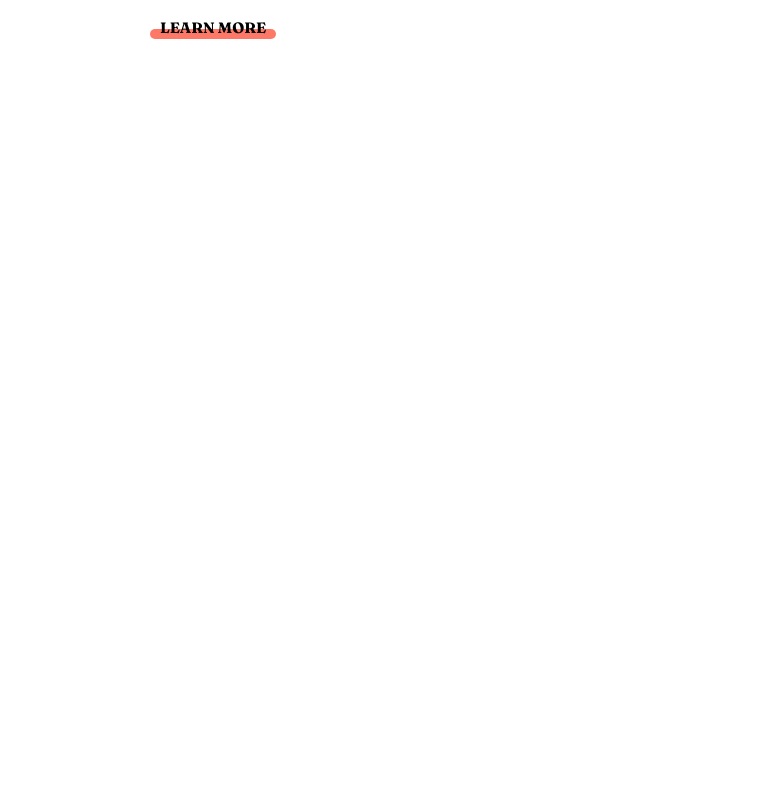
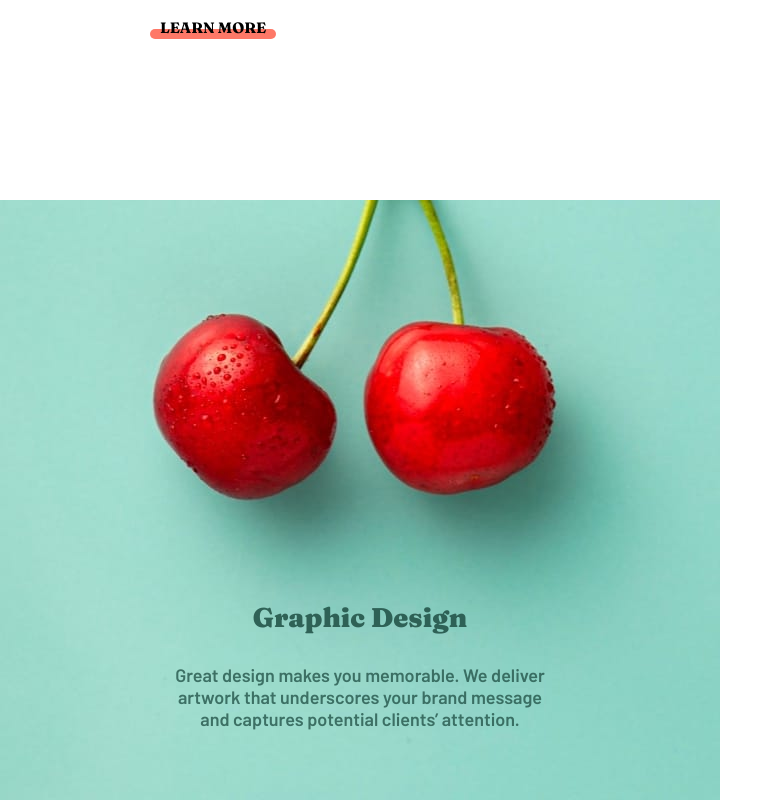
Before and after one commit to Barna-Molnar/sunnyside-agency-react, a React (Create React App) app: page / in a window 1280 px wide. Shown: the part 3000-3800 px from the top of the page, without its empty margins (0-783 px from the left). Before the commit the page ends 3200 px from the top, so only its background shows below. Built offline with nearby package versions, Linux system fonts and the light colour scheme.

Commit message:
Create CardMixin Component

```diff
--- /dev/null
+++ b/src/components/CardMixin.jsx
@@ -0,0 +1,32 @@
+import React from 'react';
+import styled from 'styled-components';
+import Title from './Title';
+
+const CardMixinStyles = styled.div`
+  text-align: center;
+  height: 600px;
+  width: 720px;
+  position: relative;
+  background-color: yellow;
+  display: flex;
+  justify-content: center;
+  align-items: flex-end;
+  padding: 0 15rem 5rem 15rem;
+  background: url(${(props) => props.bckImg});
+`;
+
+export default function CardMixin({ bckImg }) {
+  return (
+    <CardMixinStyles bckImg={bckImg}>
+      {/* <img src={bckImg} alt="backgound phot" /> */}
+      <Title
+        className="title"
+        title={'Graphic Design'}
+        para={
+          'Great design makes you memorable. We deliver artwork that underscores your brand message and captures potential clients’ attention.'
+        }
+        titleColor={'var(--dark-cyan-text)'}
+      />
+    </CardMixinStyles>
+  );
+}
--- a/src/components/Cards.jsx
+++ b/src/components/Cards.jsx
@@ -7,6 +7,7 @@ import Cherry from '../images/desktop/image-graphic-design.jpg';
 import Orange from '../images/desktop/image-photography.jpg';
 import CardNoText from './CardNoText';
 import CardNoImg from './CardNoImg';
+import CardMixin from './CardMixin';
 
 const CardsStyles = styled.div`
   display: flex;
@@ -34,6 +35,7 @@ export default function Cards() {
       />
       {/* <Card bckImg={Cherry} title />
       <Card bckImg={Orange} title /> */}
+      <CardMixin bckImg={Cherry} />
     </CardsStyles>
   );
 }
--- a/src/components/Title.jsx
+++ b/src/components/Title.jsx
@@ -1,9 +1,28 @@
 import React from 'react';
+import styled from 'styled-components';
 
-export default function Title() {
+const TitleStyles = styled.div`
+  padding: 2rem;
+  h1 {
+    font-size: 2.7rem;
+    font-weight: 900;
+    margin-bottom: 3rem;
+    color: ${(props) => props.titleColor};
+
+    opacity: 0.9;
+  }
+  p {
+    font-size: 18px;
+    color: ${(props) => props.titleColor};
+    opacity: 0.8;
+  }
+`;
+
+export default function Title({ title, para, titleColor }) {
   return (
-    <div>
-      <h1>hello from title component</h1>
-    </div>
+    <TitleStyles titleColor={titleColor}>
+      <h1 className="font-f">{title}</h1>
+      <p className="font-b">{para}</p>
+    </TitleStyles>
   );
 }
```
